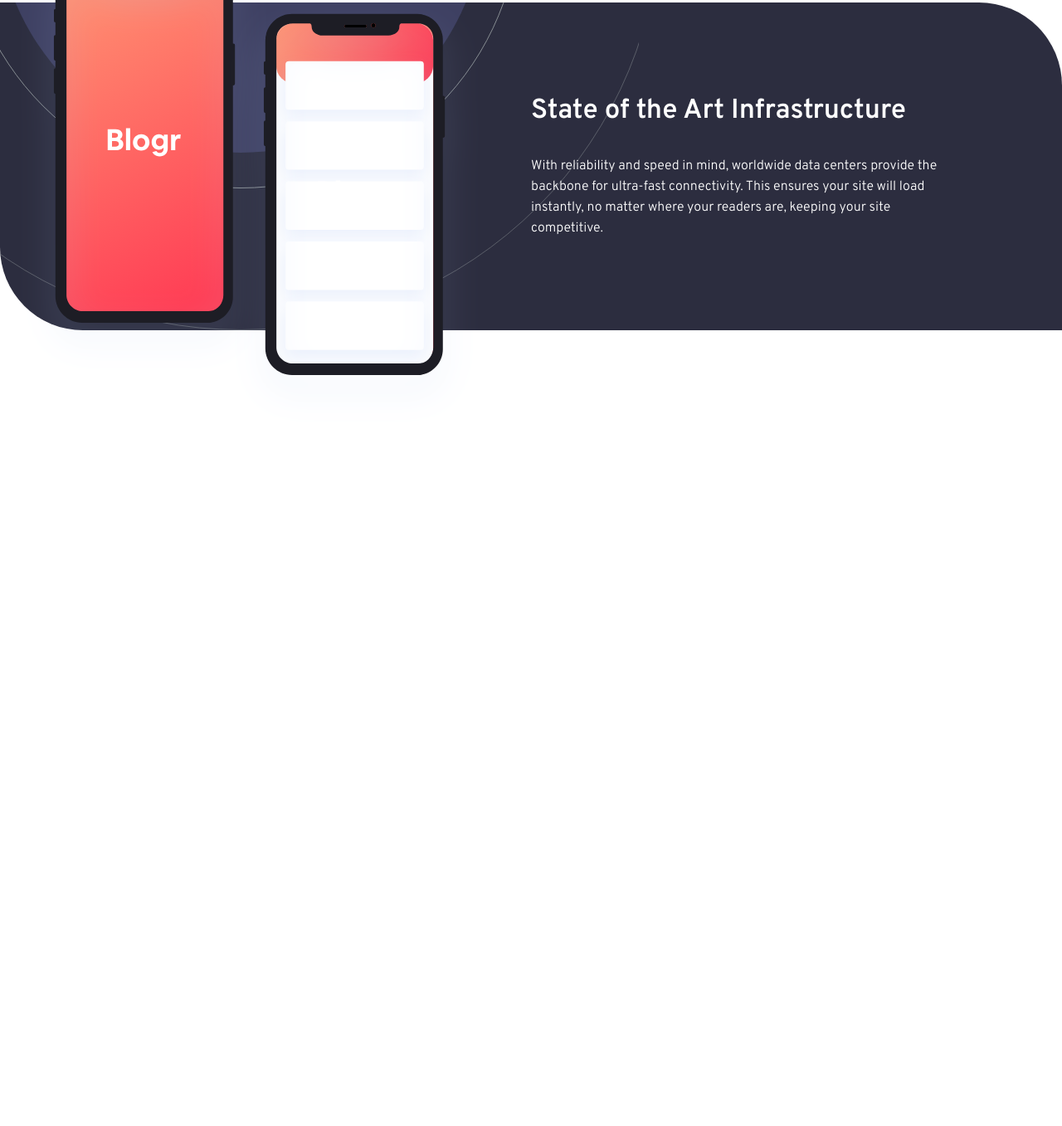
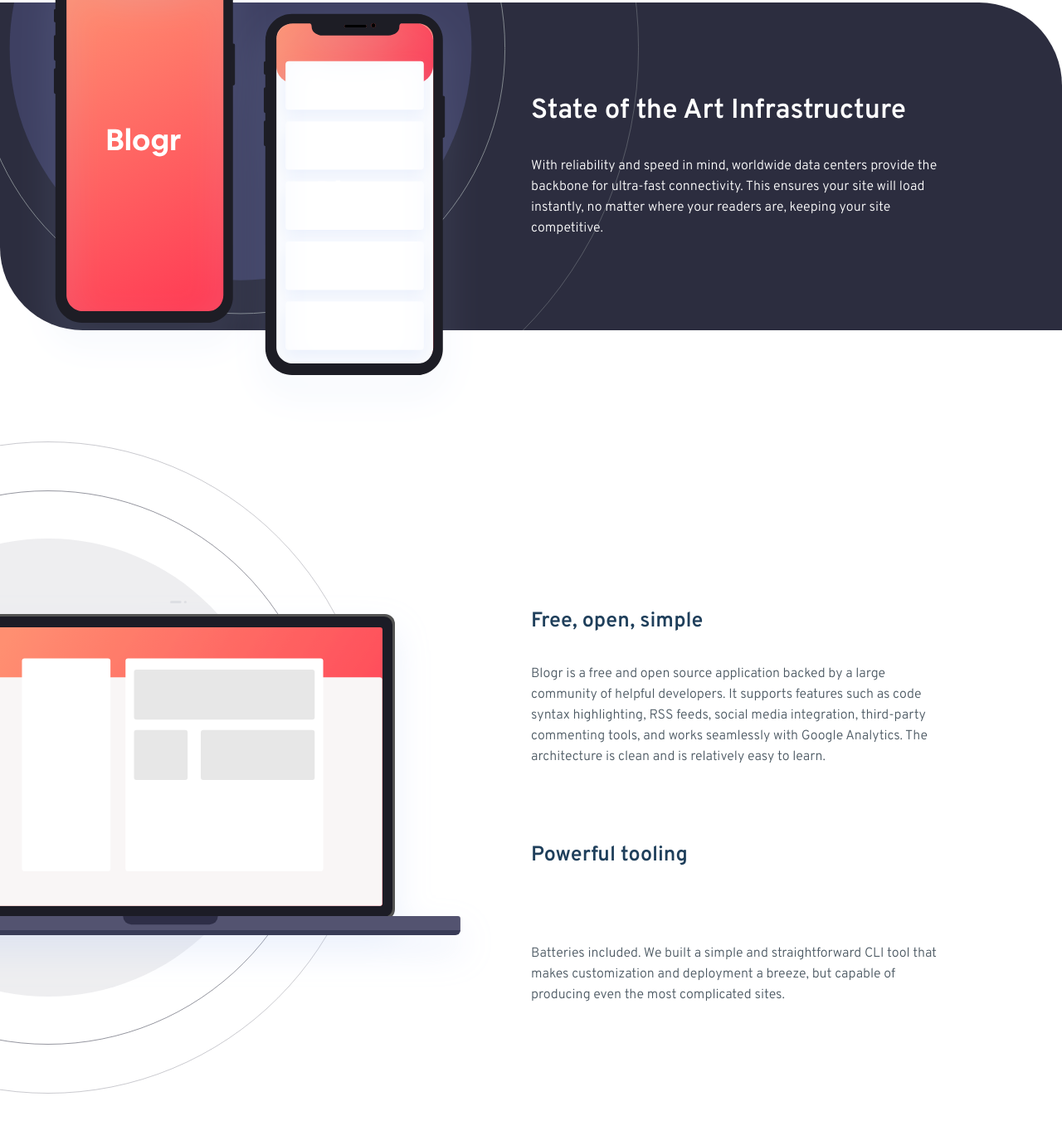
Before and after one commit to rafaelmassaro/blogr-landing-page, a plain HTML site: page index.html in a window 1280 px wide. Shown: the part 1738-3095 px from the top of the page at 83% size. Before the commit the page ends 2251 px from the top, so only its background shows below. Drawn offline with Linux system fonts and the light colour scheme.

Commit message:
Finish section 3

```diff
--- a/assets/css/styles.css
+++ b/assets/css/styles.css
@@ -311,9 +311,8 @@ input[type="checkbox"],
     grid-column: 1/ 4;
     grid-row: 1 / 2;
     background-image: url('../images/bg-pattern-circles.svg');
-    /* background-color: red; */
-    background-size: auto;
-    background-position: bottom;
+    background-size: cover;
+    background-position: 10% 75%;
     background-repeat: no-repeat;
     position: relative;
     right: 19rem;
@@ -325,6 +324,51 @@ input[type="checkbox"],
     top: 0;
     right: 0;
     transform: translate(-35%, -12%);
+}
+
+
+.section-3{
+    margin-top: 11.5rem;
+    display: grid;
+    grid-template-columns: repeat(2, 1fr);
+    grid-template-rows: repeat(2, 1fr);
+    margin-bottom: 12rem;
+}
+
+.section-3-image{
+    grid-column: 1 / 2;
+    grid-row: 1 / -1;
+    background-image: url('../images/illustration-laptop-desktop.svg');
+    background-repeat: no-repeat;
+    background-position: right;
+    background-size: auto;
+}
+
+.section-3-content-1{
+    margin-top: 22rem;
+}
+
+.section-3-title-1,
+.section-3-title-2{
+    font-size: 2.5rem;
+    font-family: 'Overpass', sans-serif;
+    font-weight: 600;
+    color: var(--very-dark-blue-headings);
+}
+
+.section-3-title-2{
+    margin-top: 9rem;
+    margin-bottom: 9rem;
+}
+
+.section-3-description-1,
+.section-3-description-2{
+    margin-top: 3.5rem;
+    font-size: 1.6rem;
+    width: 500px;
+    font-family: 'Overpass', sans-serif;
+    color: var(--very-dark-grayish-blue-body-copy);
+    line-height: 2.5rem;
 }
 
 @media(max-width: 1200px){
--- a/index.html
+++ b/index.html
@@ -183,7 +183,7 @@
       </div>
 
       <div class="section-1-image">
-        <!-- <img src="assets/images/illustration-editor-desktop.svg" alt=""> -->
+
       </div>
     </section>
 
@@ -202,41 +202,35 @@
         </p>
       </div>
 
+    </section>
 
+    <section class="section-3">
+      <div class="section-3-image"></div>
 
+      <div class="section-3-content-1">
+        <h3 class="section-3-title-1">Free, open, simple</h3>
+
+        <p class="section-3-description-1">
+          Blogr is a free and open source application backed by a large community of helpful
+          developers. It supports features such as code syntax highlighting, RSS feeds, social
+          media integration, third-party commenting tools, and works seamlessly with Google
+          Analytics. The architecture is clean and is relatively easy to learn.
+        </p>
+      </div>
+
+      <div class="section-3-content-2">
+        <h3 class="section-3-title-2">Powerful tooling</h3>
+
+        <p class="section-3-description-2">
+          Batteries included. We built a simple and straightforward CLI tool that makes
+          customization and deployment a breeze, but capable of producing even the most
+          complicated sites.
+        </p>
+      </div>
     </section>
   </main>
 
-  <!-- A modern publishing platform
-  Grow your audience and build your online brand
-
-  Start for Free
-  Learn More
-
-  Designed for the future
-
-  Introducing an extensible editor
-  Blogr features an exceedingly intuitive interface which lets you focus on one thing: creating content.
-  The editor supports management of multiple blogs and allows easy manipulation of embeds such as images,
-  videos, and Markdown. Extensibility with plugins and themes provide easy ways to add functionality or
-  change the looks of a blog.
-
-  Robust content management
-  Flexible content management enables users to easily move through posts. Increase the usability of your blog
-  by adding customized categories, sections, format, or flow. With this functionality, you’re in full control.
-
-  State of the Art Infrastructure
-  With reliability and speed in mind, worldwide data centers provide the backbone for ultra-fast connectivity.
-  This ensures your site will load instantly, no matter where your readers are, keeping your site competitive.
-
-  Free, open, simple
-  Blogr is a free and open source application backed by a large community of helpful developers. It supports
-  features such as code syntax highlighting, RSS feeds, social media integration, third-party commenting tools,
-  and works seamlessly with Google Analytics. The architecture is clean and is relatively easy to learn.
-
-  Powerful tooling
-  Batteries included. We built a simple and straightforward CLI tool that makes customization and deployment a breeze, but
-  capable of producing even the most complicated sites.
+  <!--
 
   Product
 
```
